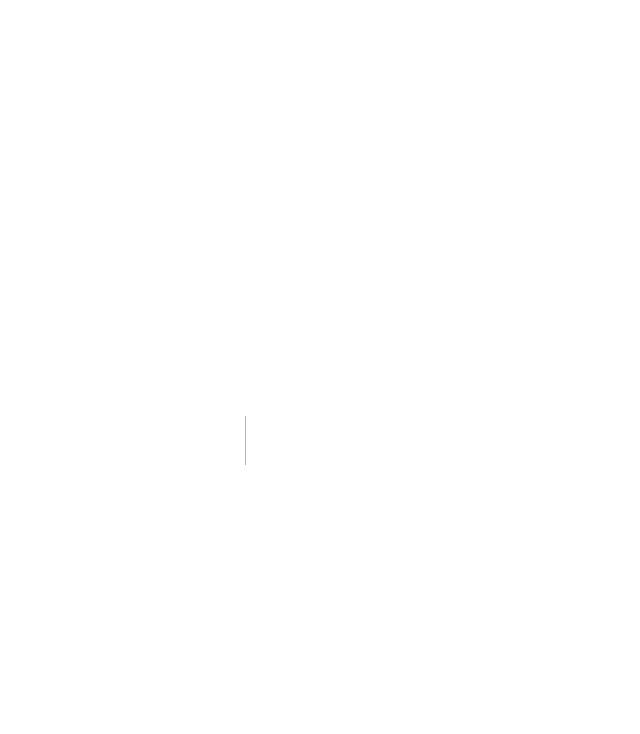
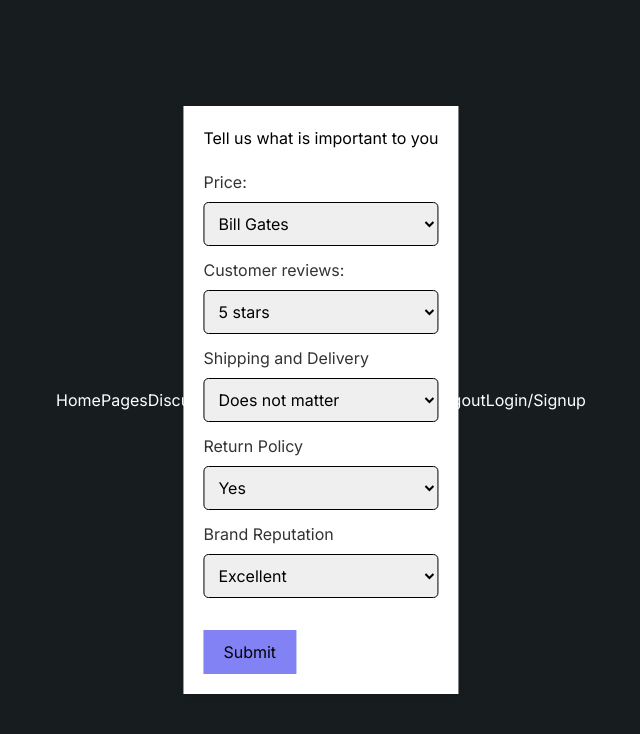
Before and after one commit to cfstar188/Decidophobia.com, a Next.js app in the folder frontend/: page /filter/1 in a window 1280 px wide. Before the commit this address had no page. Shown: the top 734 px of the page, without its empty margins (319-959 px from the left). Built offline with nearby package versions, Linux system fonts and the light colour scheme.

Commit message:
added decisionfactors component and fix routing

```diff
--- a/frontend/app/components/SearchBar.tsx
+++ b/frontend/app/components/SearchBar.tsx
@@ -5,10 +5,23 @@ function SearchBar() {
   const [searchQuery, setSearchQuery] = useState("");
   const router = useRouter();
 
+  const buttonStyle = {
+  color: 'white',
+  backgroundColor: 'blue',
+  padding: '10px',
+  borderRadius: '5px',
+  };
+
   const handleSearch = (e: any) => {
     e.preventDefault();
     router.push(`/search/searchQ=${searchQuery}`);
   };
+
+  const filterHandler = (e: any) => {
+    e.preventDefault(); // Prevent default link behavior
+
+    router.push(`/filter/${searchQuery}`); // Construct the filter URL
+  }
 
   return (
     <form onSubmit={handleSearch}>
@@ -19,6 +32,16 @@ function SearchBar() {
         onChange={(e) => setSearchQuery(e.target.value)}
       />
       <button type="submit">Search</button>
+      <button
+        className="btn btn-light fw-bold border-white bg-white"
+        type="button"
+        name="action"
+        value="filter"
+        style={buttonStyle}
+        onClick={filterHandler}
+      >
+      Filter
+      </button>
     </form>
   );
 }
--- a/frontend/app/questionnaire/page.tsx
+++ b/frontend/app/filter/[productName]/page.tsx
@@ -1,7 +1,25 @@
-import React from 'react';
+"use client"; // Add this line at the top of the file
+import "./questionnaire.css";
+import { useRouter } from "next/navigation";
+import React, { useEffect, useState, useRef} from 'react';
 
-const DecisionFactors = () => {
-  const handleSubmit = (e) => {
+const DecisionFactors = (params) => {
+  const router = useRouter();
+  const form = useRef(null);
+
+  // const [productName, setProductName] = useState("");
+
+  // useEffect(() => {
+  // const { product_name } = router.query;
+  //   if (params.productName) {
+  //     setProductName(product_name);
+  //   }
+  // }, [router.query]);
+  const handleSubmit = () => {
+    form.current.submit();
+  };
+
+  const handleForm = (e: any) => {
     e.preventDefault();
     const formData = new FormData(e.target);
     const queryParams = new URLSearchParams();
@@ -11,14 +29,14 @@ const DecisionFactors = () => {
     });
 
     const url = `/search?${queryParams.toString()}`;
-    window.location.href = url;
+    router.push(url);
   };
 
   return (
     <div className="popup">
       <h2>Tell us what is important to you</h2>
-      <form id="preferencesForm" onSubmit={handleSubmit}>
-        <input type="hidden" name="product_name" value="{product_name}" />
+      <form ref={form} id="preferencesForm" onSubmit={handleForm}>
+      <input type="hidden" name="product_name" value={params.productName} />
         <label htmlFor="priceFactor">Price:</label>
         <select id="priceFactor" name="priceFactor">
           <option value=">10000">Bill Gates</option>
@@ -54,7 +72,7 @@ const DecisionFactors = () => {
           <option value="Good">Good</option>
           <option value="Ok">Ok</option>
         </select>
-        <button id="submit_button" type="submit">Submit</button>
+        <button id="submit_button" type="submit" onClick={handleSubmit}>Submit</button>
       </form>
     </div>
   );
--- /dev/null
+++ b/frontend/app/filter/[productName]/questionnaire.css
@@ -0,0 +1,92 @@
+/* styles.css */
+
+body {
+    font-family: 'Arial', sans-serif;
+    background-color: rgb(23, 29, 31);
+    margin: 0;
+    padding: 0;
+    display: flex;
+    justify-content: center;
+    align-items: center;
+    height: 100vh;
+}
+
+button.popup-button {
+    background-color: #4CAF50;
+    color: rgb(0, 0, 0);
+    border: none;
+    padding: 10px 20px;
+    font-size: 16px;
+    cursor: pointer;
+}
+
+.popup {
+    position: fixed;
+    top: 50%;
+    left: 50%;
+    transform: translate(-50%, -50%);
+    padding: 20px;
+    background-color: rgb(255, 255, 255);
+    box-shadow: 0 4px 8px rgba(0, 0, 0, 0.1);
+    z-index: 1;
+}
+
+h2 {
+    color: #000000;
+    margin-bottom: 20px;
+}
+
+label {
+    font-size: 14px; /* Adjust the font size */
+    margin-bottom: 8px; /* Adjust the bottom margin */
+}
+
+select {
+    font-size: 14px; /* Adjust the font size */
+    margin-bottom: 12px; /* Adjust the bottom margin */
+    width: 100%; /* Make the select element take full width */
+    color: #000000;
+}
+
+button.popup-button {
+    background-color: #4285f4;
+    color: rgb(0, 0, 0);
+    border: none;
+    padding: 10px 20px;
+    font-size: 16px;
+    cursor: pointer;
+    margin-top: 20px;
+}
+
+#submit_button {
+    background-color: rgb(130, 130, 244); /* Change the background color to blue */
+    color: rgb(0, 0, 0);
+    border: none;
+    padding: 10px 20px;
+    font-size: 16px;
+    cursor: pointer;
+    margin-top: 20px;
+    transition: box-shadow 0.3s; /* Add a transition for smooth effect */
+}
+
+#submit_button:hover {
+    box-shadow: 0 4px 8px rgba(0, 0, 0, 0.2); /* Add shadow effect on hover */
+}
+
+
+/* Label style */
+label {
+    font-size: 16px;
+    color: #333;
+    margin-bottom: 8px;
+    display: block; /* Ensures the label is displayed on a new line */
+}
+
+/* Select style */
+select {
+    font-size: 16px;
+    padding: 10px;
+    border: 1px solid #000000;
+    border-radius: 5px;
+    width: 100%;
+}
```
